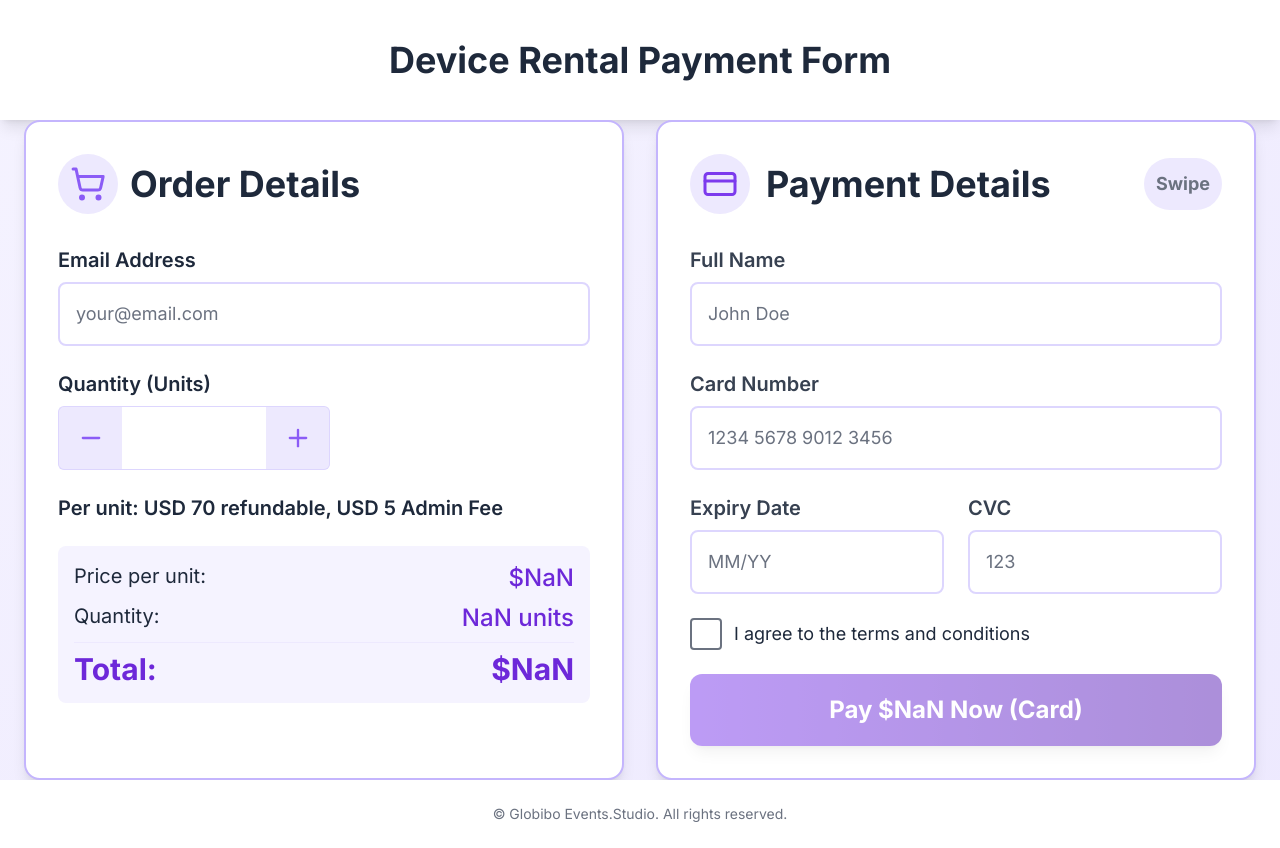
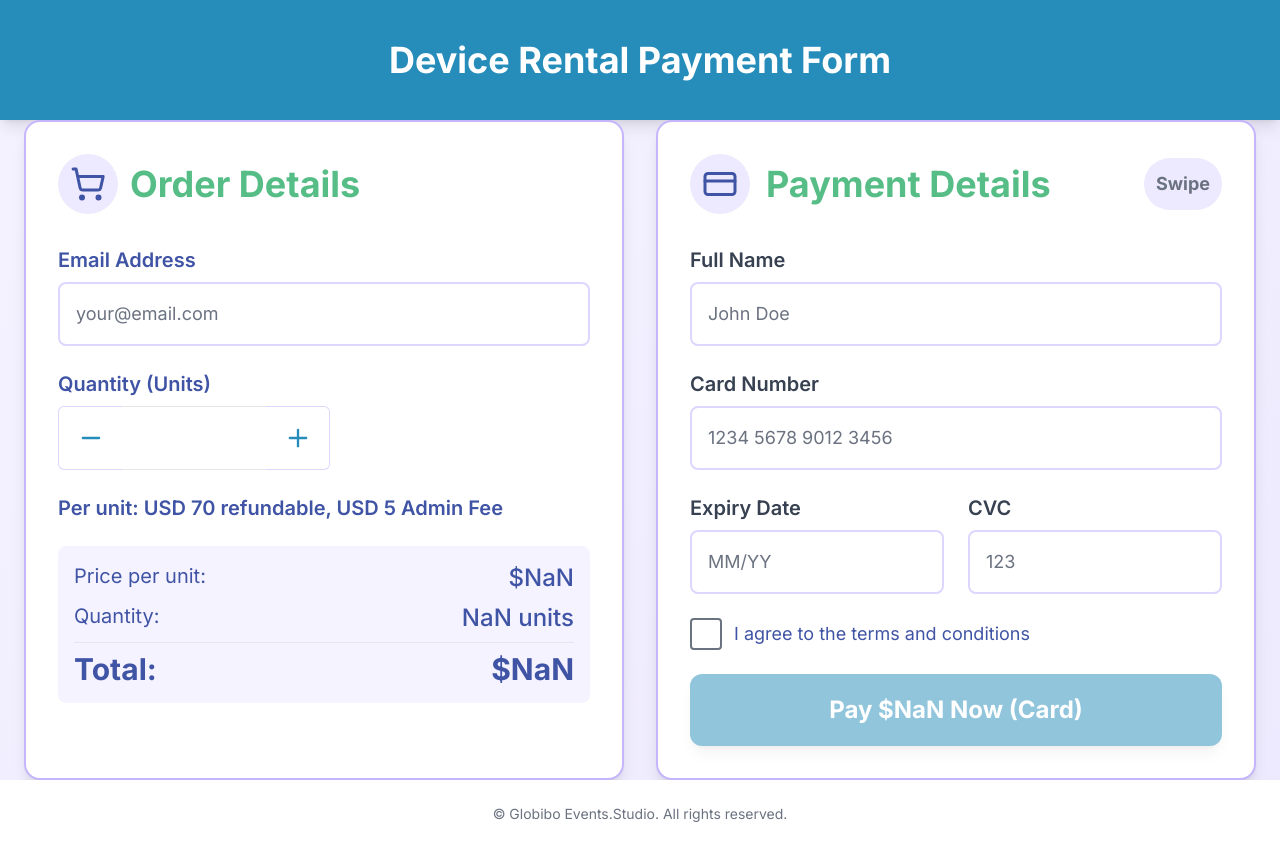
Before and after one commit to felixrimbach/RentalPay, a Next.js app: page / in a window 1280 px wide. Built offline with nearby package versions, Linux system fonts and the light colour scheme.

Commit message:
UI changes

```diff
--- a/app/page.tsx
+++ b/app/page.tsx
@@ -6,7 +6,7 @@ export default function Page() {
 
   return (
     <div className="min-h-screen bg-gradient-to-br from-violet-50 to-violet-100 flex flex-col">
-      <header className="py-10 text-center bg-white  shadow-lg">
+      <header className="py-10 text-center bg-[#268DBB] text-white shadow-lg">
         <h1 className="text-3xl md:text-4xl font-bold">Device Rental Payment Form</h1>
       </header>
       <main className="flex-1 flex flex-col items-center justify-center px-6 w-screen my-10 md:my-0">
--- a/components/OrderForm.tsx
+++ b/components/OrderForm.tsx
@@ -99,12 +99,12 @@ export default function OrderForm() {
       <div className="bg-white rounded-2xl shadow-lg border-2 border-violet-300 p-6 md:p-8 flex-1">
         <div className="flex items-center mb-8">
           <span className="bg-violet-100 p-3 rounded-full mr-3">
-            <ShoppingCart className="text-violet-500" size={36} />
+            <ShoppingCart className="text-[#4054A5]" size={36} />
           </span>
-          <h2 className="text-3xl md:text-4xl font-bold">Order Details</h2>
+          <h2 className="text-3xl md:text-4xl text-[#55BD85] font-bold">Order Details</h2>
         </div>
         <div className="mb-6">
-          <label className="block font-semibold mb-2 text-xl" htmlFor="email">Email Address</label>
+          <label className="block font-semibold mb-2 text-xl text-[#4054A5]" htmlFor="email">Email Address</label>
           <input
             {...register("email")}
             id="email"
@@ -121,17 +121,17 @@ export default function OrderForm() {
           )}
         </div>
         <div className="mb-6">
-          <label className="block font-semibold mb-2 text-xl" htmlFor="quantity">Quantity (Units)</label>
+          <label className="block font-semibold mb-2 text-xl text-[#4054A5]" htmlFor="quantity">Quantity (Units)</label>
           <div className="flex items-center">
             <button
               type="button"
-              className="w-16 h-16 text-6xl flex items-center justify-center bg-violet-100 rounded-l-md border border-r-0 border-violet-200 hover:bg-violet-200 transition"
+              className="w-16 h-16 text-6xl flex items-center justify-center bg-[#268DBB]-100 rounded-l-md border border-r-0 border-violet-200 hover:bg-violet-200 transition"
               onClick={() => updateQuantity(quantity - 1)}
               aria-label="Decrease quantity"
             >
-              <MinusIcon className="text-violet-500" size={28} />
+              <MinusIcon className="text-[#268DBB]" size={28} />
             </button>
-            <div className="w-36 h-16 text-center border-y border-violet-200 py-2 flex items-center justify-center text-2xl font-medium select-none">
+            <div className="w-36 h-16 text-center border-y border-[#268DBB]-200 py-2 flex items-center justify-center text-2xl font-medium select-none">
               <input
                 type="number"
                 min="1"
@@ -142,27 +142,27 @@ export default function OrderForm() {
             </div>
             <button
               type="button"
-              className="w-16 h-16 text-6xl flex items-center justify-center bg-violet-100 rounded-r-md border border-l-0 border-violet-200 hover:bg-violet-200 transition"
+              className="w-16 h-16 text-6xl flex items-center justify-center bg-[#268DBB]-100 rounded-r-md border border-l-0 border-violet-200 hover:bg-violet-200 transition"
               onClick={() => updateQuantity(quantity + 1)}
               aria-label="Increase quantity"
             >
-              <PlusIcon className="text-violet-500" size={28} />
+              <PlusIcon className="text-[#268DBB]" size={28} />
             </button>
           </div>
         </div>
-        <label className="block font-semibold mb-2 text-xl" htmlFor="PriceInfo">Per unit: USD 70 refundable, USD 5 Admin Fee</label>
+        <label className="block font-semibold mb-2 text-xl text-[#4054A5]" htmlFor="PriceInfo">Per unit: USD 70 refundable, USD 5 Admin Fee</label>
         <div className="bg-violet-50 rounded-lg p-4 mt-6 text-xl">
           <div className="flex justify-between mb-2">
-            <span>Price per unit:</span>
-            <span className="font-medium text-2xl text-violet-700">${Number(UNIT_PRICE).toFixed(2)}</span>
+            <span className="text-[#4054A5]">Price per unit:</span>
+            <span className="font-medium text-2xl text-[#4054A5]">${Number(UNIT_PRICE).toFixed(2)}</span>
           </div>
           <div className="flex justify-between mb-2">
-            <span>Quantity:</span>
-            <span className="font-medium text-2xl text-violet-700">{quantity} units</span>
+            <span className="text-[#4054A5]">Quantity:</span>
+            <span className="font-medium text-2xl text-[#4054A5]">{quantity} units</span>
           </div>
-          <div className="flex justify-between items-center mt-2 pt-2 border-t border-violet-100">
-            <span className="font-bold text-3xl text-violet-700">Total:</span>
-            <span className="font-bold text-3xl text-violet-700">${totalAmount}</span>
+          <div className="flex justify-between items-center mt-2 pt-2 border-t border-[#4054A5]-100">
+            <span className="font-bold text-3xl text-[#4054A5]">Total:</span>
+            <span className="font-bold text-3xl text-[#4054A5]">${totalAmount}</span>
           </div>
         </div>
       </div>
--- a/components/PaymentDetails.tsx
+++ b/components/PaymentDetails.tsx
@@ -554,15 +554,15 @@ export default function PaymentDetails({
             <div className="flex items-center justify-between mb-8">
                 <div className="flex items-center">
                     <span className="bg-violet-100 p-3 rounded-full mr-4">
-                        <CreditCard className="text-violet-600" size={36} />
+                        <CreditCard className="text-[#4054A5]" size={36} />
                     </span>
-                    <h2 className="text-3xl md:text-4xl font-bold">Payment Details</h2>
+                    <h2 className="text-3xl md:text-4xl text-[#55BD85] font-bold">Payment Details</h2>
                 </div>
                 <div>
                     <button
                         className={`flex items-center text-lg font-bold rounded-full p-3 transition-colors ${isWaitingForSwipe
                             ? 'bg-orange-100 text-orange-600 hover:bg-orange-200'
-                            : 'bg-violet-100 text-gray-500 hover:text-violet-600 hover:bg-violet-200'
+                            : 'bg-violet-100 text-gray-500 hover:text-[#268DBB] hover:bg-violet-200'
                             }`}
                         onClick={handleSwipeClick}
                         disabled={isPaying}
@@ -588,7 +588,7 @@ export default function PaymentDetails({
 
                 {/* Custom Card Fields */}
                 <div className="mb-6">
-                    <label htmlFor="cardholderName" className="block text-xl font-semibold text-gray-700 mb-2">
+                    <label htmlFor="cardholderName" className="block text-xl font-semibold text-gray-700 mb-2 text-[#4054A5]">
                         Full Name
                     </label>
                     <input
@@ -609,7 +609,7 @@ export default function PaymentDetails({
                 </div>
 
                 <div className="mb-6">
-                    <label htmlFor="cardNumber" className="block text-xl font-semibold text-gray-700 mb-2">
+                    <label htmlFor="cardNumber" className="block text-xl font-semibold text-gray-700 mb-2 text-[#4054A5]">
                         Card Number
                     </label>
                     <input
@@ -636,7 +636,7 @@ export default function PaymentDetails({
 
                 <div className="grid grid-cols-2 gap-6 mb-6">
                     <div>
-                        <label htmlFor="expiryDate" className="block text-xl font-semibold text-gray-700 mb-2">
+                        <label htmlFor="expiryDate" className="block text-xl font-semibold text-gray-700 mb-2 text-[#4054A5]">
                             Expiry Date
                         </label>
                         <input
@@ -658,7 +658,7 @@ export default function PaymentDetails({
                     </div>
 
                     <div>
-                        <label htmlFor="cvv" className="block text-xl font-semibold text-gray-700 mb-2">
+                        <label htmlFor="cvv" className="block text-xl font-semibold text-gray-700 mb-2 text-[#4054A5]">
                             CVC
                         </label>
                         <input
@@ -704,7 +704,7 @@ export default function PaymentDetails({
                     )}
                     <label
                         htmlFor="terms"
-                        className="text-lg cursor-pointer"
+                        className="text-lg cursor-pointer text-[#4054A5]"
                         onClick={() => !isPaying && setAgreeTerms(!agreeTerms)}
                     >
                         I agree to the terms and conditions
@@ -716,7 +716,7 @@ export default function PaymentDetails({
                     className={`w-full py-5 mt-6 rounded-xl text-2xl font-bold text-white
                     ${isPaying
                             ? "bg-gray-500"
-                            : "bg-gradient-to-r from-violet-600 disabled:opacity-50 to-violet-800 hover:from-violet-700 hover:to-violet-900"
+                            : "bg-gradient-to-r from-[#268DBB] disabled:opacity-50 to-[#268DBB] hover:from-[#268DBB] hover:to-[#4054A5]"
                         } transition shadow-lg`}
                     onClick={processPayment}
                     disabled={isPaying || !agreeTerms}
```
